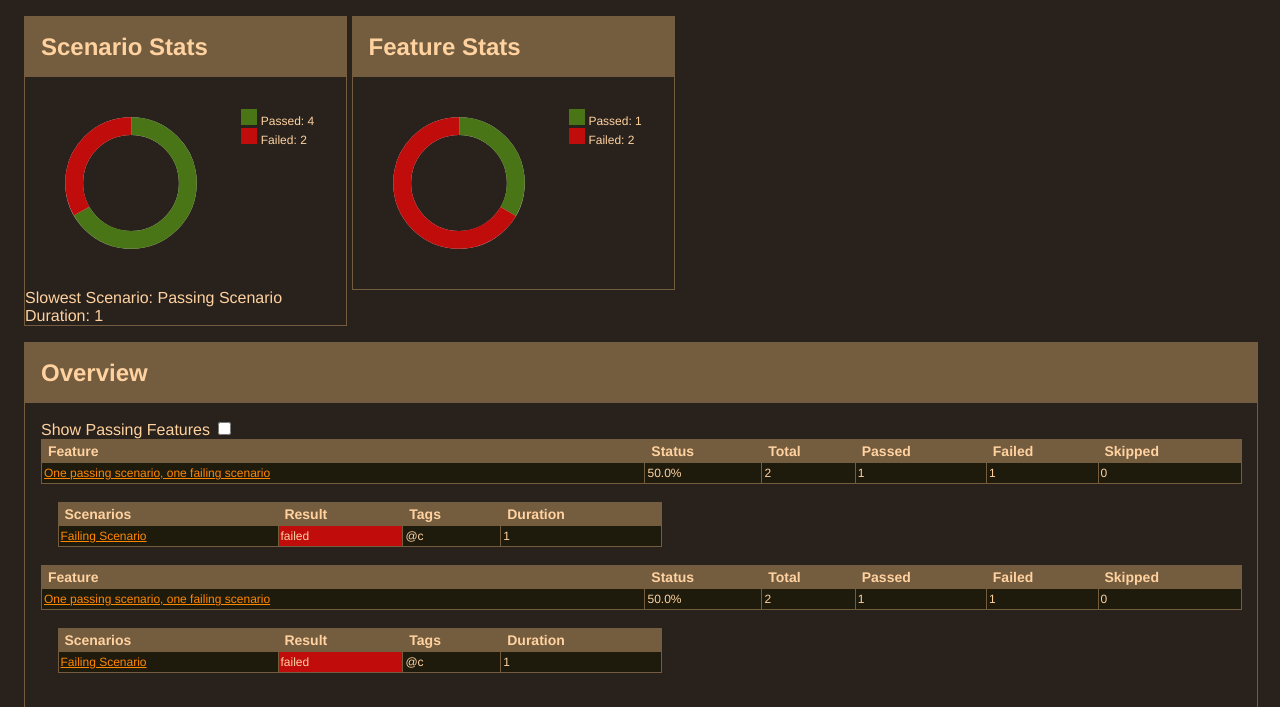
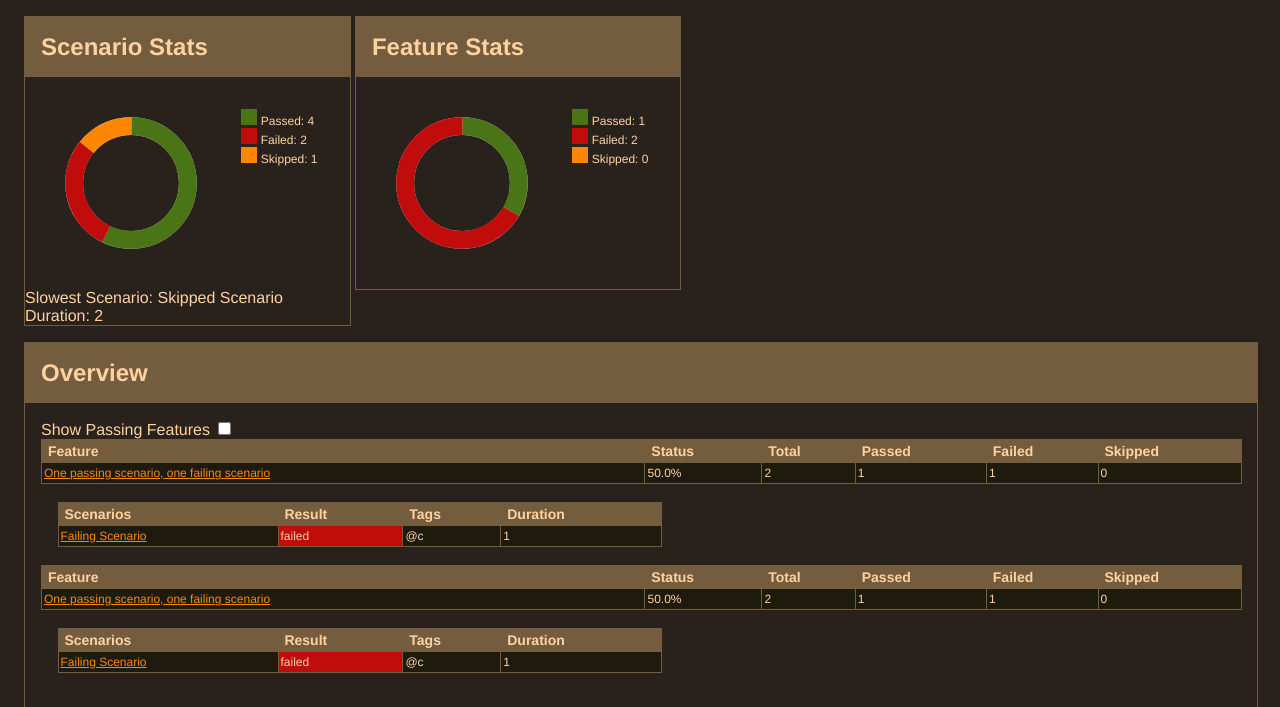
Before and after one commit to jsfehler/flask-cucumber-reporter, a Flask app: page / in a window 1280 px wide. Shown: the part 85-792 px from the top of the page. Run offline with Flask 2, Linux system fonts and the light colour scheme.

Commit message:
Support skipped scenarios

```diff
--- a/cucumber_output.py
+++ b/cucumber_output.py
@@ -7,24 +7,34 @@ def get_feature_totals(feature):
     """
     scenarios_failed = 0
     scenarios_passed = 0
+    scenarios_skipped = 0
 
     scenarios = feature['elements']
 
     for scenario in scenarios:
         scenario['duration'] = 0
         for step in scenario['steps']:
-            # Get the scenario's duration by combining the step duration
+            # Get the scenario's duration by combining the step duration.
             scenario['duration'] += step['result']['duration']
+
             if step['result']['status'] == 'failed':
                 scenarios_failed += 1
                 scenario['status'] = 'failed'
                 break
+
+            elif step['result']['status'] == 'skipped':
+                scenarios_skipped += 1
+                scenario['status'] = 'skipped'
+                break
+
         else:
             scenarios_passed += 1
             scenario['status'] = 'passed'
 
     feature['passed'] = scenarios_passed
     feature['failed'] = scenarios_failed
+    feature['skipped'] = scenarios_skipped
+
     if scenarios_failed == 0:
         feature['status'] = 'passed'
     else:
@@ -52,26 +62,31 @@ def get_slowest_scenario(cucumber_output):
 def prepare_feature_data(cucumber_output):
     all_scenarios_failed = 0
     all_scenarios_passed = 0
+    all_scenarios_skipped = 0
 
     all_features_failed = 0
     all_features_passed = 0
+    all_features_skipped = 0
 
     number_of_features = 0
     number_of_scenarios = 0
 
     for feature in cucumber_output:
         number_of_features += 1
-        number_of_scenarios += len(feature["elements"])
+        number_of_scenarios += len(feature['elements'])
 
         get_feature_totals(feature)
 
-        all_scenarios_failed += feature["failed"]
-        all_scenarios_passed += feature["passed"]
+        all_scenarios_failed += feature['failed']
+        all_scenarios_passed += feature['passed']
+        all_scenarios_skipped += feature['skipped']
 
-        if feature["failed"]:
+        if feature['failed']:
             all_features_failed += 1
-        else:
+        elif feature['passed']:
             all_features_passed += 1
+        elif feature['skipped']:
+            all_features_skipped += 1
 
     data = {
         "cucumber_output": cucumber_output,
@@ -79,8 +94,10 @@ def prepare_feature_data(cucumber_output):
         "number_of_scenarios": number_of_scenarios,
         "all_scenarios_failed": all_scenarios_failed,
         "all_scenarios_passed": all_scenarios_passed,
+        "all_scenarios_skipped": all_scenarios_skipped,
         "all_features_failed": all_features_failed,
         "all_features_passed": all_features_passed,
+        "all_features_skipped": all_features_skipped,
         "slowest_scenario": get_slowest_scenario(cucumber_output),
     }
 
--- a/sample_cucumber.json
+++ b/sample_cucumber.json
@@ -219,7 +219,36 @@
           }
         }
       ]
-    }
+  },
+  {
+    "keyword": "Scenario",
+    "id": "one-skipped-scenario",
+    "name": "Skipped Scenario",
+    "line": 9,
+    "description": "",
+    "tags": [
+      {
+        "name": "@c",
+        "line": 8
+      }
+    ],
+    "type": "scenario",
+    "steps": [
+      {
+        "keyword": "Given ",
+        "name": "this step fails",
+        "line": 10,
+        "match": {
+          "location": "features/step_definitions/steps.rb:4"
+        },
+        "result": {
+          "status": "skipped",
+          "error_message": " (RuntimeError)\n./features/step_definitions/steps.rb:4:in /^this step fails$/'\nfeatures/one_passing_one_failing.feature:10:in Given this step fails'",
+          "duration": 2
+        }
+      }
+    ]
+  }
   ]
 }
 ]
--- a/static/hazel.css
+++ b/static/hazel.css
@@ -45,6 +45,10 @@ a {
   background-color: var(--red);
 }
 
+.legend.skipped {
+  background-color: var(--orange);
+}
+
 /* Pie Chart */
 .donut-hole {
   fill: var(--dark-brown);
@@ -56,6 +60,10 @@ a {
 
 .donut-segment.failed {
   stroke: var(--red);
+}
+
+.donut-segment.skipped {
+  stroke: var(--orange);
 }
 
 /* Table */
@@ -92,3 +100,7 @@ a {
 .div-table-cell.passed {
   background-color: var(--green);
 }
+
+.div-table-cell.skipped {
+  background-color: var(--orange);
+}
--- a/static/pie_chart.css
+++ b/static/pie_chart.css
@@ -7,4 +7,22 @@
 
 .donut-ring, .donut-segment {
   stroke-width: 5;
+  transform-origin: center center;
 }
+
+.donut-segment.passed {
+  animation: spin 2.2s ease;
+}
+
+.donut-segment.failed {
+  animation: spin 2.1s ease;
+}
+
+.donut-segment.skipped {
+  animation: spin 2s ease;
+}
+
+@keyframes spin {
+  0% { transform: rotate(360deg); }
+  100% { transform: rotate(0deg); }
+}
--- a/templates/cucumber_overview.html
+++ b/templates/cucumber_overview.html
@@ -25,7 +25,8 @@
             <div class="row">
               {{ pie_chart.pie_chart(
                 passing=(general_stats.all_scenarios_passed / general_stats.number_of_scenarios) * 100,
-                failing=(general_stats.all_scenarios_failed / general_stats.number_of_scenarios) * 100
+                failing=(general_stats.all_scenarios_failed / general_stats.number_of_scenarios) * 100,
+                skipped=(general_stats.all_scenarios_skipped / general_stats.number_of_scenarios) * 100
               )}}
               <div class="core_block_content">
                 <div class="legend-container">
@@ -38,6 +39,12 @@
                     <span class="legend failed"></span>
                     Failed: {{ general_stats.all_scenarios_failed }}
                   </div>
+
+                  <div>
+                    <span class="legend skipped"></span>
+                    Skipped: {{ general_stats.all_scenarios_skipped }}
+                  </div>
+
                 </div>
               </div>
             </div>
@@ -59,7 +66,8 @@
             <div class="row">
               {{ pie_chart.pie_chart(
                 passing=(general_stats.all_features_passed / general_stats.number_of_features) * 100,
-                failing=(general_stats.all_features_failed / general_stats.number_of_features) * 100
+                failing=(general_stats.all_features_failed / general_stats.number_of_features) * 100,
+                skipped=(general_stats.all_features_skipped / general_stats.number_of_scenarios) * 100
               )}}
 
               <div class="core_block_content">
@@ -73,6 +81,12 @@
                     <span class="legend failed"></span>
                     Failed: {{ general_stats.all_features_failed }}
                   </div>
+
+                  <div>
+                    <span class="legend skipped"></span>
+                    Skipped: {{ general_stats.all_features_skipped }}
+                  </div>
+
                 </div>
               </div>
             </div>
@@ -111,8 +125,8 @@
                         <div class="div-table-cell">{{ feature.percentage_status }}%</div>
                         <div class="div-table-cell">{{ feature.elements|length }}</div>
                         <div class="div-table-cell">{{ feature.passed }}</div>
-                        <div class="div-table-cell">{{ feature.failed}}</div>
-                        <div class="div-table-cell">0</div>
+                        <div class="div-table-cell">{{ feature.failed }}</div>
+                        <div class="div-table-cell">{{ feature.skipped }}</div>
                       </div>
                       <br>
                       <div class="div-table scenario-table">
--- a/templates/pie_chart.html
+++ b/templates/pie_chart.html
@@ -8,6 +8,9 @@
 
     <circle class="donut-segment passed" cx="21" cy="21" r="15.91549430918954" fill="transparent" stroke-dasharray="{{ passing }} {{ 100 - passing }}" stroke-dashoffset="25"></circle>
     <circle class="donut-segment failed" cx="21" cy="21" r="15.91549430918954" fill="transparent" stroke-dasharray="{{ failing }} {{ 100 - failing }}" stroke-dashoffset="{{ 100 - passing + 25 }}"></circle>
+    {% if skipped > 0 %}
+        <circle class="donut-segment skipped" cx="21" cy="21" r="15.91549430918954" fill="transparent" stroke-dasharray="{{ skipped }} {{ 100 - skipped }}" stroke-dashoffset="{{ 100 - (passing + failing) + 25 }}"></circle>
+    {% endif %}
   </svg>
 </div>
 {%- endmacro %}
```
